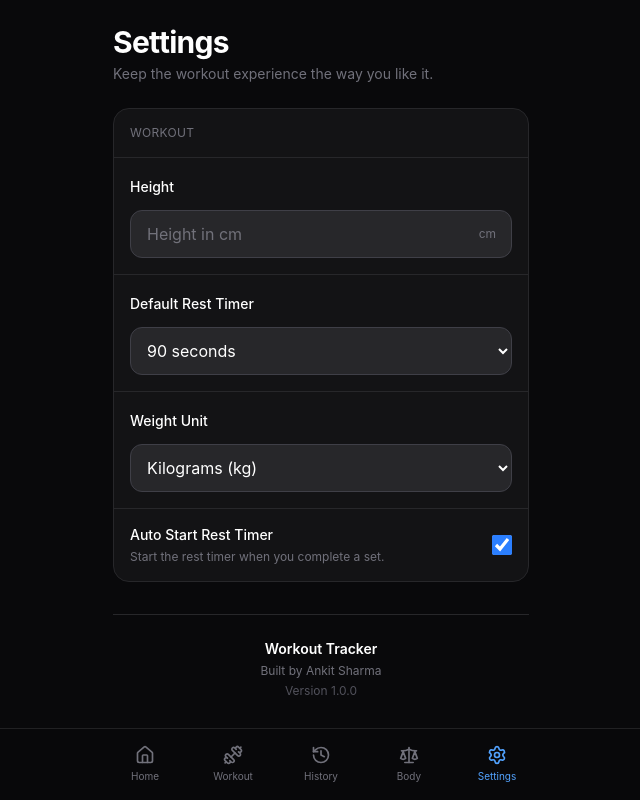
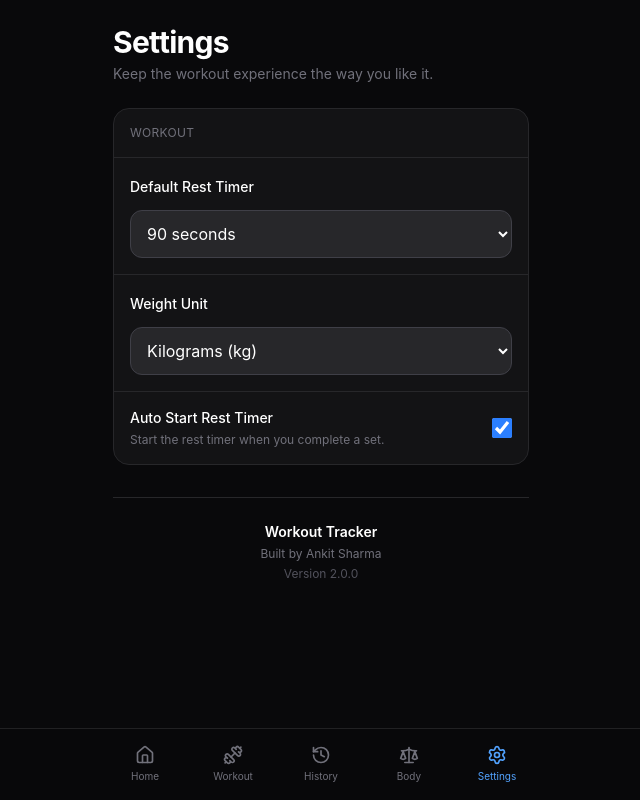
Before and after one commit to ankitsharma1310/workout-tracker, a React (Vite) app: page /settings in a window 1280 px wide. Shown: the whole page, without its empty margins (319-959 px from the left). Built offline with nearby package versions, Linux system fonts and the light colour scheme.

Commit message:
Move height from Settings to Body

```diff
--- a/src/pages/SettingsPage.tsx
+++ b/src/pages/SettingsPage.tsx
@@ -3,80 +3,27 @@ import Page from "../components/layout/Page";
 import { useSettingsStore } from "../store/settingsStore";
 
 export default function SettingsPage() {
-  const {
-    settings,
-    update,
-  } = useSettingsStore();
+  const { settings, update } = useSettingsStore();
 
   return (
     <Page>
       <div className="pt-2">
-        <h1 className="text-3xl font-bold tracking-tight">
-          Settings
-        </h1>
-
+        <h1 className="text-3xl font-bold tracking-tight">Settings</h1>
         <p className="mt-1 text-sm text-zinc-500">
           Keep the workout experience the way you like it.
         </p>
 
         <div className="mt-6 overflow-hidden rounded-2xl border border-zinc-800 bg-zinc-900/70">
           <div className="border-b border-zinc-800 p-4">
-            <div className="text-xs uppercase tracking-wide text-zinc-500">
-              Workout
-            </div>
+            <div className="text-xs uppercase tracking-wide text-zinc-500">Workout</div>
           </div>
 
           <div className="border-b border-zinc-800 p-4">
             <label className="block">
-              <span className="text-sm font-medium">
-                Height
-              </span>
-
-              <div className="relative mt-3">
-                <input
-                  type="number"
-                  inputMode="decimal"
-                  value={
-                    settings.heightCm > 0
-                      ? settings.heightCm
-                      : ""
-                  }
-                  placeholder="Height in cm"
-                  onFocus={e =>
-                    e.currentTarget.select()
-                  }
-                  onChange={e =>
-                    update({
-                      heightCm:
-                        Number(
-                          e.target.value,
-                        ) || 0,
-                    })
-                  }
-                  className="h-12 w-full rounded-xl border border-zinc-700 bg-zinc-800 px-4 pr-14 outline-none focus:border-blue-500"
-                />
-
-                <span className="pointer-events-none absolute right-4 top-1/2 -translate-y-1/2 text-xs text-zinc-500">
-                  cm
-                </span>
-              </div>
-            </label>
-          </div>
-
-          <div className="border-b border-zinc-800 p-4">
-            <label className="block">
-              <span className="text-sm font-medium">
-                Default Rest Timer
-              </span>
-
+              <span className="text-sm font-medium">Default Rest Timer</span>
               <select
                 value={settings.defaultRestTimer}
-                onChange={e =>
-                  update({
-                    defaultRestTimer:
-                      Number(e.target.value),
-                  })
-                }
+                onChange={e => update({ defaultRestTimer: Number(e.target.value) })}
                 className="mt-3 h-12 w-full rounded-xl border border-zinc-700 bg-zinc-800 px-3 outline-none focus:border-blue-500"
               >
                 <option value={30}>30 seconds</option>
@@ -89,20 +36,10 @@ export default function SettingsPage() {
 
           <div className="border-b border-zinc-800 p-4">
             <label className="block">
-              <span className="text-sm font-medium">
-                Weight Unit
-              </span>
-
+              <span className="text-sm font-medium">Weight Unit</span>
               <select
                 value={settings.weightUnit}
-                onChange={e =>
-                  update({
-                    weightUnit:
-                      e.target.value as
-                        | "kg"
-                        | "lb",
-                  })
-                }
+                onChange={e => update({ weightUnit: e.target.value as "kg" | "lb" })}
                 className="mt-3 h-12 w-full rounded-xl border border-zinc-700 bg-zinc-800 px-3 outline-none focus:border-blue-500"
               >
                 <option value="kg">Kilograms (kg)</option>
@@ -113,41 +50,24 @@ export default function SettingsPage() {
 
           <label className="flex items-center justify-between gap-4 p-4">
             <div>
-              <div className="text-sm font-medium">
-                Auto Start Rest Timer
-              </div>
-
+              <div className="text-sm font-medium">Auto Start Rest Timer</div>
               <div className="mt-1 text-xs text-zinc-500">
                 Start the rest timer when you complete a set.
               </div>
             </div>
-
             <input
               type="checkbox"
               checked={settings.autoStartRestTimer}
-              onChange={e =>
-                update({
-                  autoStartRestTimer:
-                    e.target.checked,
-                })
-              }
+              onChange={e => update({ autoStartRestTimer: e.target.checked })}
               className="h-5 w-5 accent-blue-500"
             />
           </label>
         </div>
 
         <div className="mt-8 border-t border-zinc-800 pt-6 text-center">
-          <div className="text-sm font-semibold">
-            Workout Tracker
-          </div>
-
-          <div className="mt-1 text-xs text-zinc-500">
-            Built by Ankit Sharma
-          </div>
-
-          <div className="mt-1 text-xs text-zinc-600">
-            Version 1.0.0
-          </div>
+          <div className="text-sm font-semibold">Workout Tracker</div>
+          <div className="mt-1 text-xs text-zinc-500">Built by Ankit Sharma</div>
+          <div className="mt-1 text-xs text-zinc-600">Version 2.0.0</div>
         </div>
       </div>
     </Page>
```
